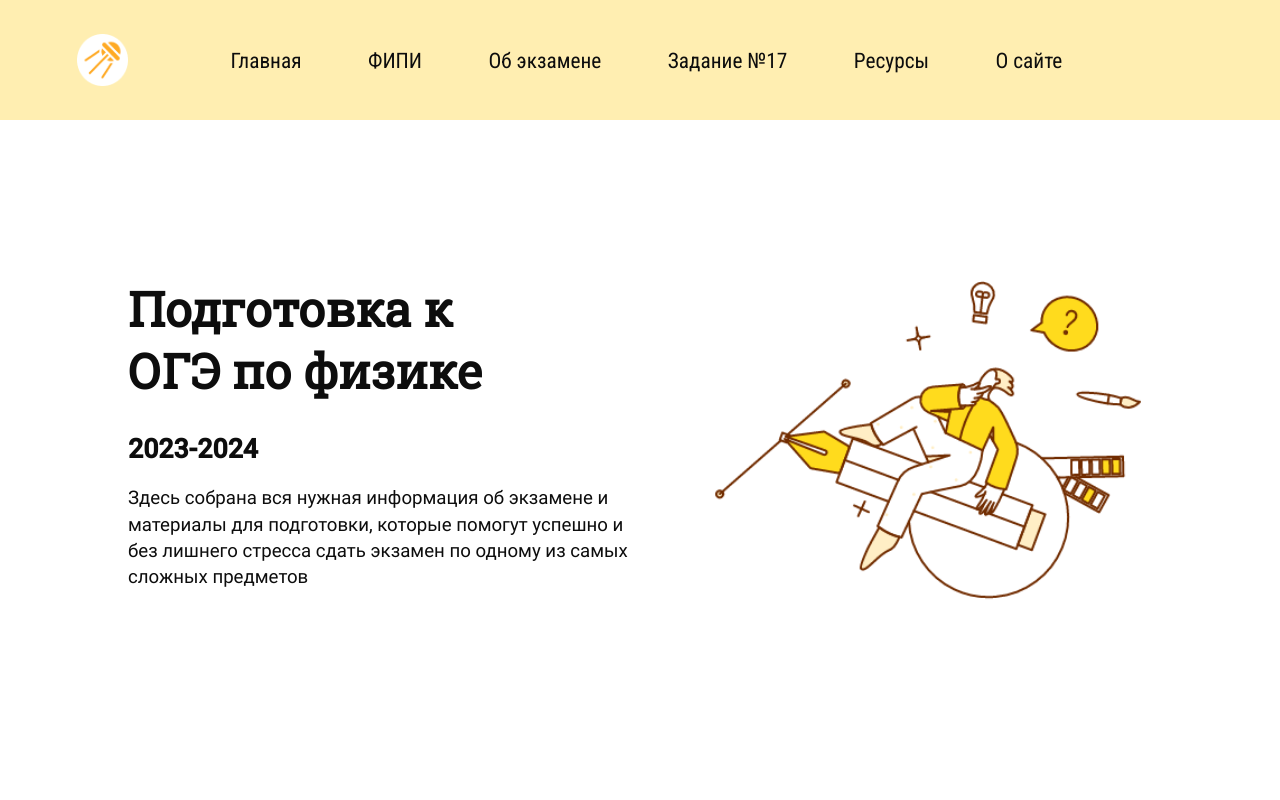
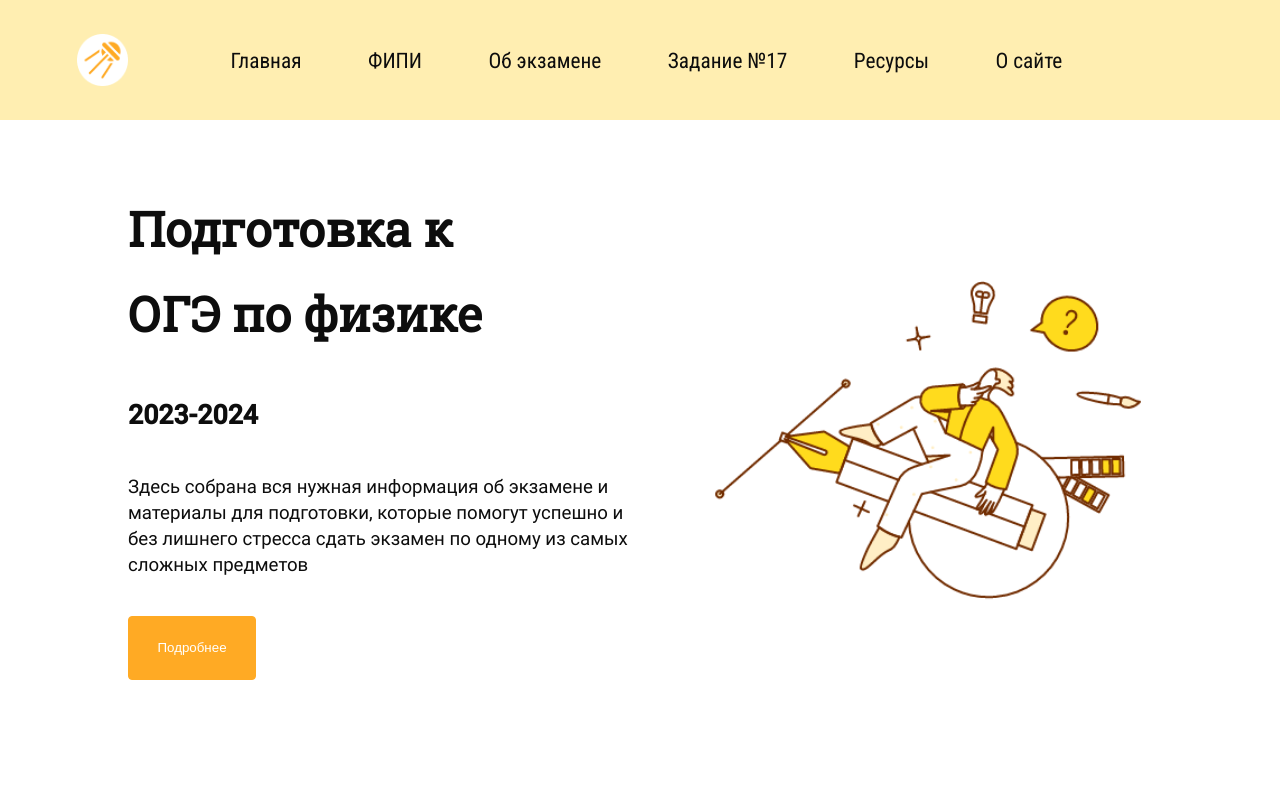
Before and after one commit to impanikaa/sputnik-react-app, a React (Create React App) app: page / in a window 1280 px wide. Shown: the top 800 px of the page. Built offline with nearby package versions, Linux system fonts and the light colour scheme.

Commit message:
создание кнопки и стиля

```diff
--- a/src/components/footer/style.module.css
+++ b/src/components/footer/style.module.css
@@ -7,7 +7,7 @@
 }
 
 .navbar {
-  margin-left: 15vw;
+  margin-left: 12vw;
   width: 25vw;
   height: 25vh;
   text-align: left;
--- a/src/components/home/index.jsx
+++ b/src/components/home/index.jsx
@@ -13,6 +13,7 @@ const Home = () => {
                     материалы для подготовки, которые помогут успешно и
                     без лишнего стресса сдать экзамен по одному из самых
                     сложных предметов</p>
+                <button classname={styles.button}>Подробнее</button>
             </div>
             <img src={Picture_1} className={styles.picture_1_main}></img>
         </div>
--- a/src/components/home/style.module.css
+++ b/src/components/home/style.module.css
@@ -28,7 +28,7 @@
     display: flex;
     flex-direction: column;
     justify-content: space-between;
-    height: 40vh;
+    height: 60vh;
     text-align: left;
     width: 40vw;
 }
@@ -36,3 +36,28 @@
 .main_text h2 {
     margin-top: 4vh;
 }
+
+button {
+    color: #fff;
+    cursor: pointer;
+    border-radius: 4px;
+    padding: 2vh 2vh;
+    background: #FFAA24;
+    transition: 0.15s;
+    border: 1px solid #FFAA24;
+    height: 8vh;
+    width: 10vw;
+  }
+
+button:hover {
+    color: #000000;
+    transform: translate(-0.25rem, -0.25rem);
+    background: #fff;
+    box-shadow: 0.25rem 0.25rem #000;
+    border: 1px solid #000;
+  }
+
+button:active {
+    transform: translate(0);
+    box-shadow: none;
+  }
--- a/src/index.css
+++ b/src/index.css
@@ -74,3 +74,28 @@ h3 {
   margin: 0;
   padding: 0;
 }
+
+button {
+  color: #fff;
+  cursor: pointer;
+  border-radius: 4px;
+  padding: 2vh 2vh;
+  background: #FFAA24;
+  transition: 0.15s;
+  border: 1px solid #FFAA24;
+  height: 8vh;
+  width: 10vw;
+}
+
+button:hover {
+  color: #000000;
+  transform: translate(-0.25rem, -0.25rem);
+  background: #fff;
+  box-shadow: 0.25rem 0.25rem #000;
+  border: 1px solid #000;
+}
+
+button:active {
+  transform: translate(0);
+  box-shadow: none;
+}
```
